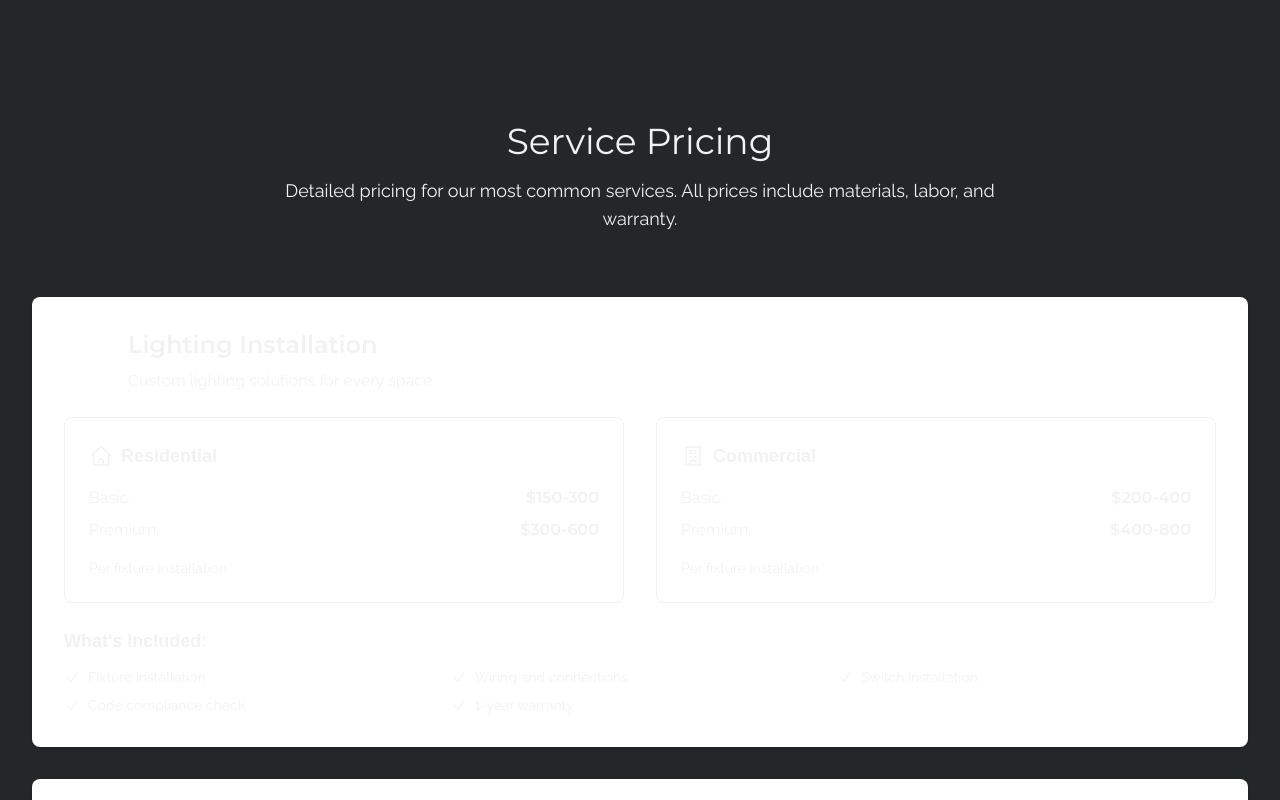
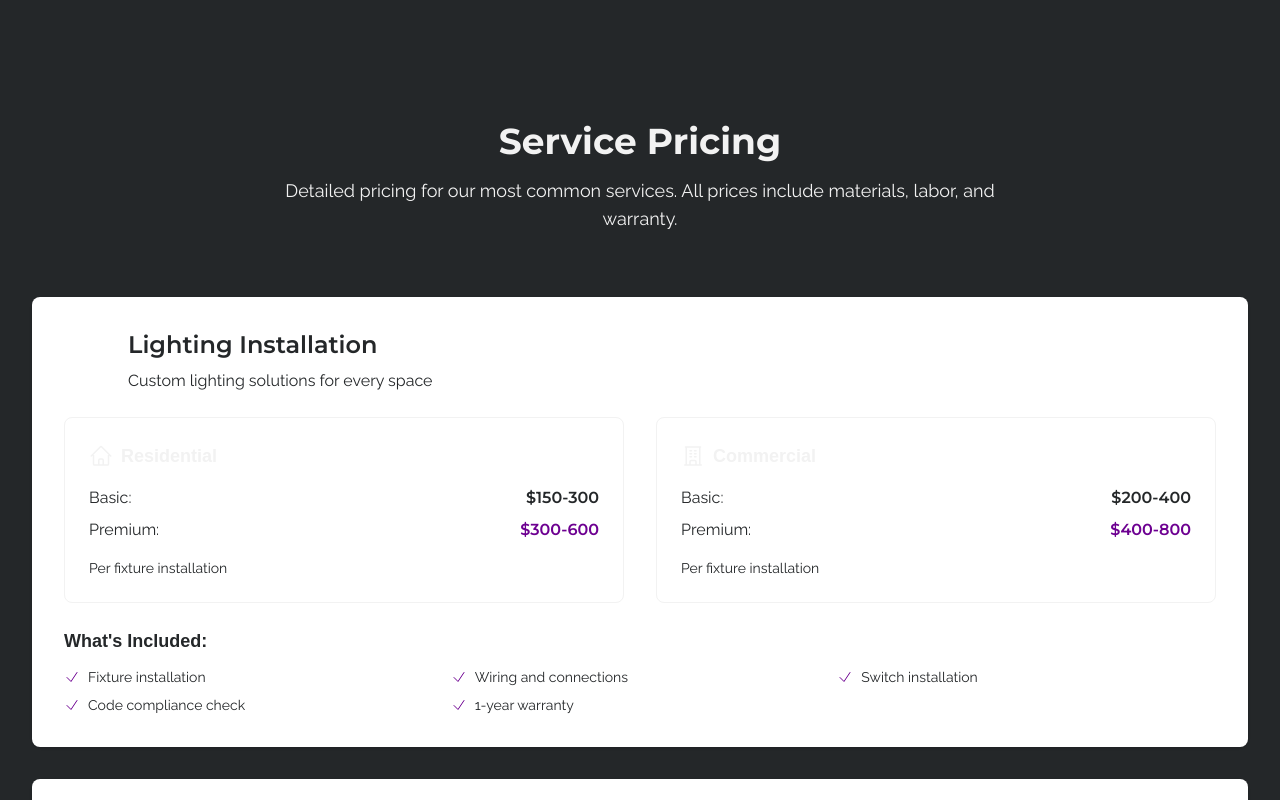
Before and after one commit to g3electricdsm-design/g3, a Next.js app: page /pricing in a window 1280 px wide. Shown: the part 1000-1800 px from the top of the page. Built offline with nearby package versions, Linux system fonts and the light colour scheme; a web font is replaced by a local one.

Commit message:
Force dark text on pricing cards with inline styles

```diff
--- a/src/app/pricing/page.tsx
+++ b/src/app/pricing/page.tsx
@@ -243,7 +243,7 @@ export default function Pricing() {
       <section className="py-20 bg-white-smoke">
         <div className="max-w-7xl mx-auto px-4 sm:px-6 lg:px-8">
           <div className="text-center mb-16">
-            <h2 className="font-montserrat text-4xl text-earle-black mb-4">Service Pricing</h2>
+            <h2 className="font-montserrat text-4xl text-earle-black mb-4 font-bold">Service Pricing</h2>
             <p className="font-raleway text-lg text-earle-black max-w-3xl mx-auto">
               Detailed pricing for our most common services. All prices include materials, labor, and warranty.
             </p>
@@ -259,8 +259,8 @@ export default function Pricing() {
                     </div>
                   </div>
                   <div className="ml-4 flex-1">
-                    <h3 className="font-montserrat text-2xl font-semibold text-earle-black mb-2">{service.title}</h3>
-                    <p className="font-raleway text-earle-black">{service.description}</p>
+                    <h3 className="font-montserrat text-2xl font-semibold text-earle-black mb-2" style={{color: '#242729'}}>{service.title}</h3>
+                    <p className="font-raleway text-earle-black" style={{color: '#242729'}}>{service.description}</p>
                   </div>
                 </div>
 
@@ -273,15 +273,15 @@ export default function Pricing() {
                     </div>
                     <div className="space-y-2 mb-4">
                       <div className="flex justify-between">
-                        <span className="font-raleway text-earle-black">Basic:</span>
-                        <span className="font-montserrat font-semibold text-earle-black">{service.residential.basic}</span>
+                        <span className="font-raleway text-earle-black" style={{color: '#242729'}}>Basic:</span>
+                        <span className="font-montserrat font-semibold text-earle-black" style={{color: '#242729'}}>{service.residential.basic}</span>
                       </div>
                       <div className="flex justify-between">
-                        <span className="font-raleway text-earle-black">Premium:</span>
-                        <span className="font-montserrat font-semibold text-purple">{service.residential.premium}</span>
+                        <span className="font-raleway text-earle-black" style={{color: '#242729'}}>Premium:</span>
+                        <span className="font-montserrat font-semibold text-purple" style={{color: '#6D0091'}}>{service.residential.premium}</span>
                       </div>
                     </div>
-                    <p className="font-raleway text-sm text-earle-black">{service.residential.description}</p>
+                    <p className="font-raleway text-sm text-earle-black" style={{color: '#242729'}}>{service.residential.description}</p>
                   </div>
 
                   {/* Commercial Pricing */}
@@ -292,25 +292,25 @@ export default function Pricing() {
                     </div>
                     <div className="space-y-2 mb-4">
                       <div className="flex justify-between">
-                        <span className="font-raleway text-earle-black">Basic:</span>
-                        <span className="font-montserrat font-semibold text-earle-black">{service.commercial.basic}</span>
+                        <span className="font-raleway text-earle-black" style={{color: '#242729'}}>Basic:</span>
+                        <span className="font-montserrat font-semibold text-earle-black" style={{color: '#242729'}}>{service.commercial.basic}</span>
                       </div>
                       <div className="flex justify-between">
-                        <span className="font-raleway text-earle-black">Premium:</span>
-                        <span className="font-montserrat font-semibold text-purple">{service.commercial.premium}</span>
+                        <span className="font-raleway text-earle-black" style={{color: '#242729'}}>Premium:</span>
+                        <span className="font-montserrat font-semibold text-purple" style={{color: '#6D0091'}}>{service.commercial.premium}</span>
                       </div>
                     </div>
-                    <p className="font-raleway text-sm text-earle-black">{service.commercial.description}</p>
+                    <p className="font-raleway text-sm text-earle-black" style={{color: '#242729'}}>{service.commercial.description}</p>
                   </div>
                 </div>
 
                 <div className="mt-6">
-                  <h4 className="font-montserrat text-lg font-semibold text-earle-black mb-3">What&apos;s Included:</h4>
+                  <h4 className="font-montserrat text-lg font-semibold text-earle-black mb-3" style={{color: '#242729'}}>What&apos;s Included:</h4>
                   <div className="grid grid-cols-1 md:grid-cols-2 lg:grid-cols-3 gap-2">
                     {service.includes.map((item, itemIndex) => (
                       <div key={itemIndex} className="flex items-center">
-                        <CheckIcon className="h-4 w-4 text-purple mr-2 flex-shrink-0" />
-                        <span className="font-raleway text-sm text-earle-black">{item}</span>
+                        <CheckIcon className="h-4 w-4 text-purple mr-2 flex-shrink-0" style={{color: '#6D0091'}} />
+                        <span className="font-raleway text-sm text-earle-black" style={{color: '#242729'}}>{item}</span>
                       </div>
                     ))}
                   </div>
```
